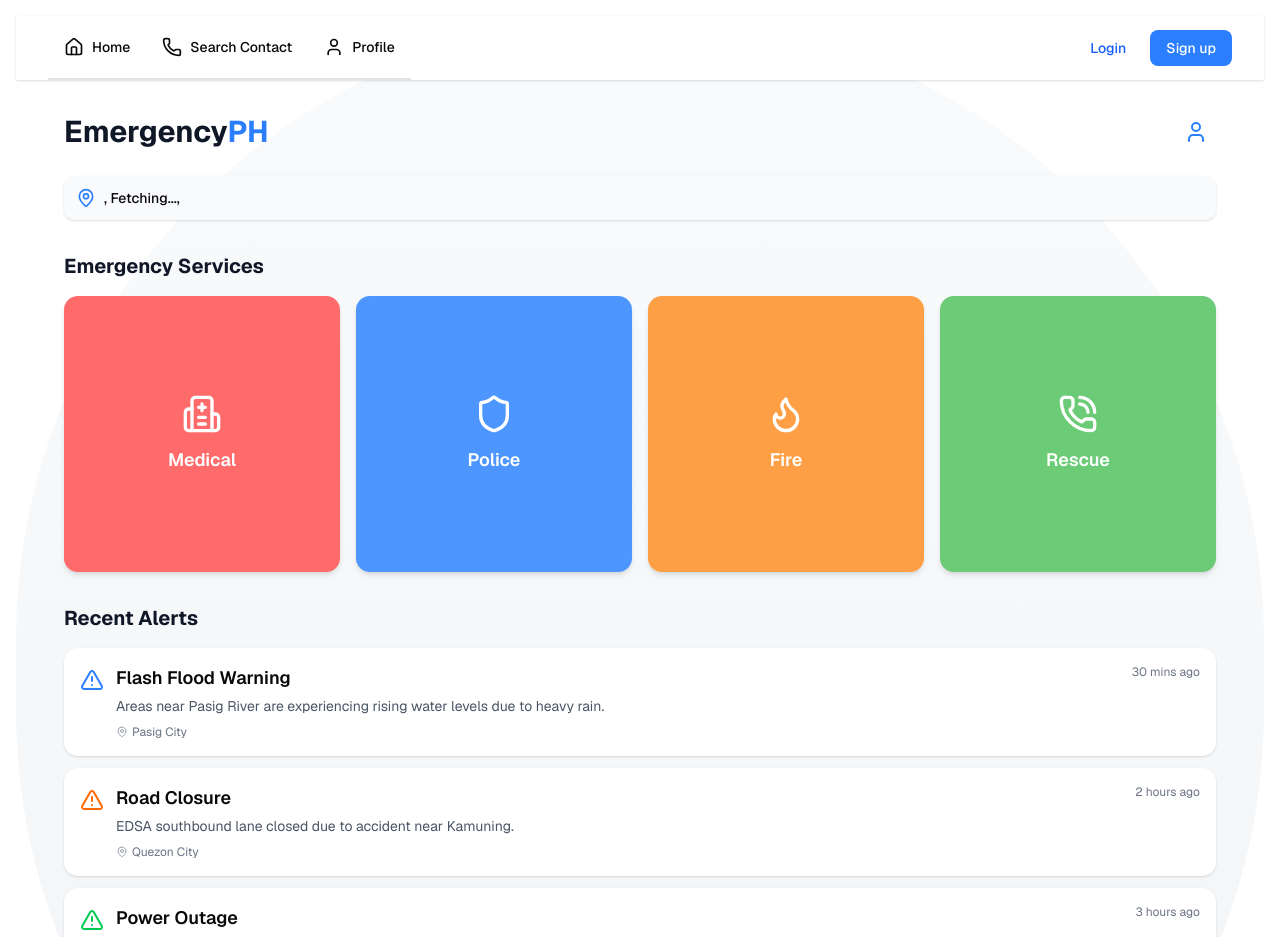
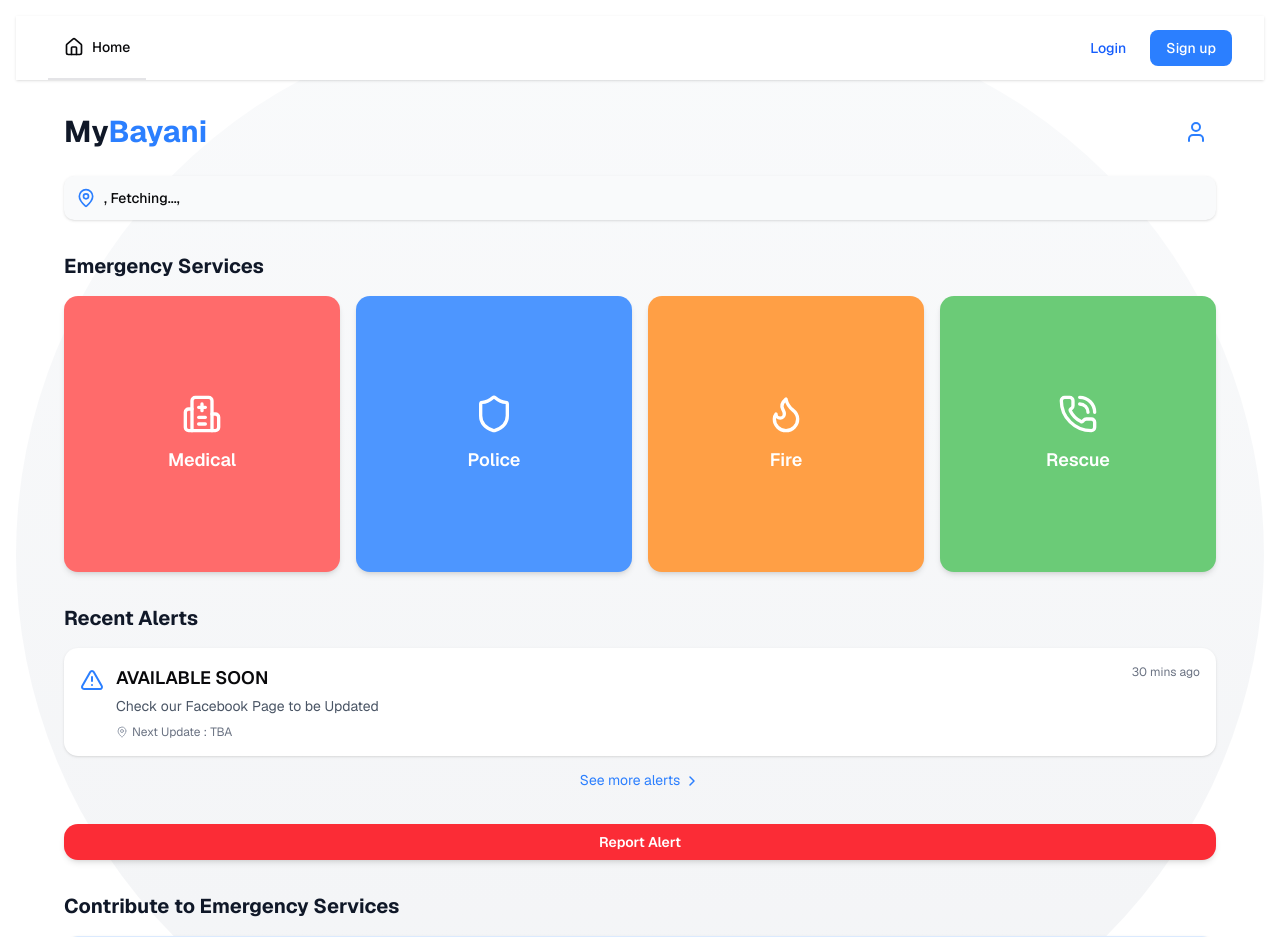
Before and after one commit to TaroSushi/emergencyPH, a Next.js app in the folder frontend_web/: page / in a window 1280 px wide. Shown: the top 937 px of the page. Built offline with nearby package versions, Linux system fonts and the light colour scheme; no server answers.

Commit message:
MyBayani Changes

```diff
--- a/frontend_web/app/layout.tsx
+++ b/frontend_web/app/layout.tsx
@@ -21,8 +21,6 @@ const geistMono = Geist_Mono({
 
 const navigation = [
     { name: 'Home', href: '/', icon: Home },
-    { name: 'Search Contact', href: '/search-contact', icon: Phone },
-    { name: 'Profile', href: '/profile', icon: User }
 ];
 
 function Navbar() {
--- a/frontend_web/app/metadata.ts
+++ b/frontend_web/app/metadata.ts
@@ -1,6 +1,6 @@
 import { Metadata } from 'next';
 
 export const metadata: Metadata = {
-  title: "Emergency PH",
+  title: "MyBayani",
   description: "Emergency Services Contact Directory for the Philippines",
 };
--- a/frontend_web/app/page.tsx
+++ b/frontend_web/app/page.tsx
@@ -120,28 +120,12 @@ const Index = () => {
   const recentAlerts: Alert[] = [
     {
       id: 1,
-      title: "Flash Flood Warning",
-      description: "Areas near Pasig River are experiencing rising water levels due to heavy rain.",
-      location: "Pasig City",
+      title: "AVAILABLE SOON",
+      description: "Check our Facebook Page to be Updated",
+      location: "Next Update : TBA",
       timestamp: new Date(Date.now() - 1000 * 60 * 30), // 30 mins ago
       type: { name: "Flood", color: "#4D96FF" }
     },
-    {
-      id: 2,
-      title: "Road Closure",
-      description: "EDSA southbound lane closed due to accident near Kamuning.",
-      location: "Quezon City",
-      timestamp: new Date(Date.now() - 1000 * 60 * 120), // 2 hours ago
-      type: { name: "Traffic", color: "#FF9F45" }
-    },
-    {
-      id: 3,
-      title: "Power Outage",
-      description: "Several areas in Makati experiencing power interruption.",
-      location: "Makati City",
-      timestamp: new Date(Date.now() - 1000 * 60 * 180), // 3 hours ago
-      type: { name: "Utility", color: "#6BCB77" }
-    }
   ];
 
   const formatTimestamp = (timestamp: Date) => {
@@ -184,7 +168,7 @@ const Index = () => {
       {/* Header with Profile Link */}
       <div className="flex justify-between items-center mb-6">
         <h1 className="text-2xl md:text-3xl font-bold text-gray-900">
-          Emergency<span className="text-blue-500">PH</span>
+          My<span className="text-blue-500">Bayani</span>
         </h1>
         <button
           onClick={() => user ? router.push('/profile') : showAuthDialog()}
```
